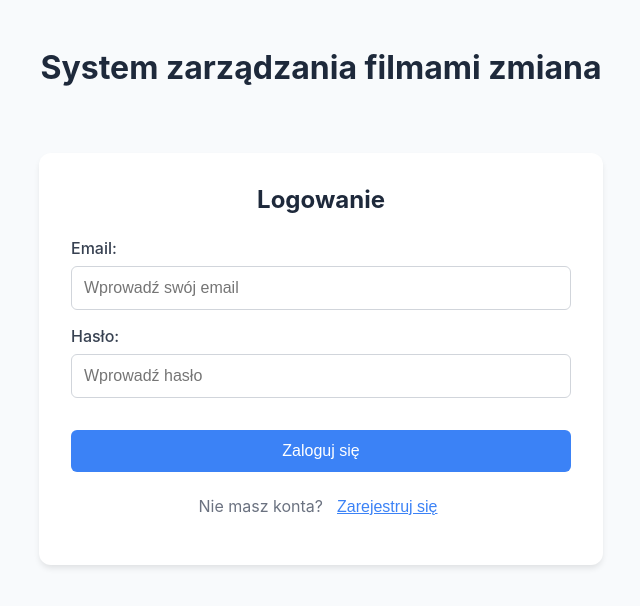
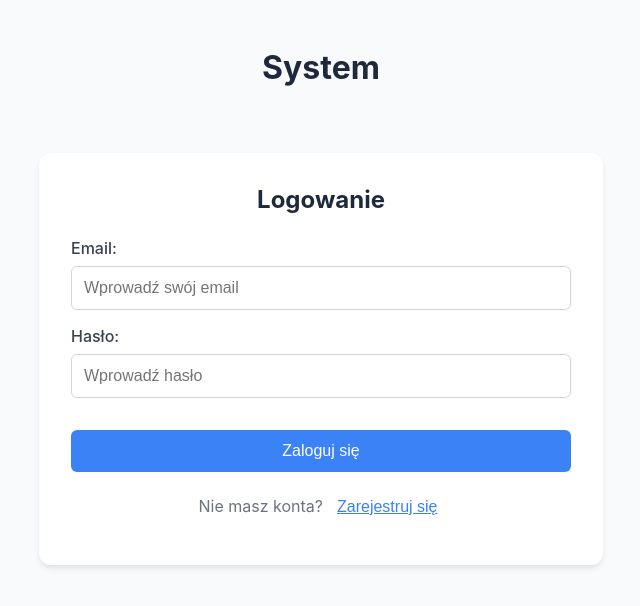
Before and after one commit to kamknap/PrzetwarzanieWChmurach, a React (Vite) app in the folder frontend/: page / in a window 1280 px wide. Shown: the top 606 px of the page, without its empty margins (319-959 px from the left). Built offline with nearby package versions, Linux system fonts and the light colour scheme; no server answers.

Commit message:
Update App.jsx

```diff
--- a/frontend/src/App.jsx
+++ b/frontend/src/App.jsx
@@ -4,7 +4,7 @@ export default function App() {
   return (
     <div className="app">
       <header>
-        <h1>System zarządzania filmami zmiana</h1>
+        <h1>System </h1>
       </header>
       <main>
         <AuthContainer />
```
